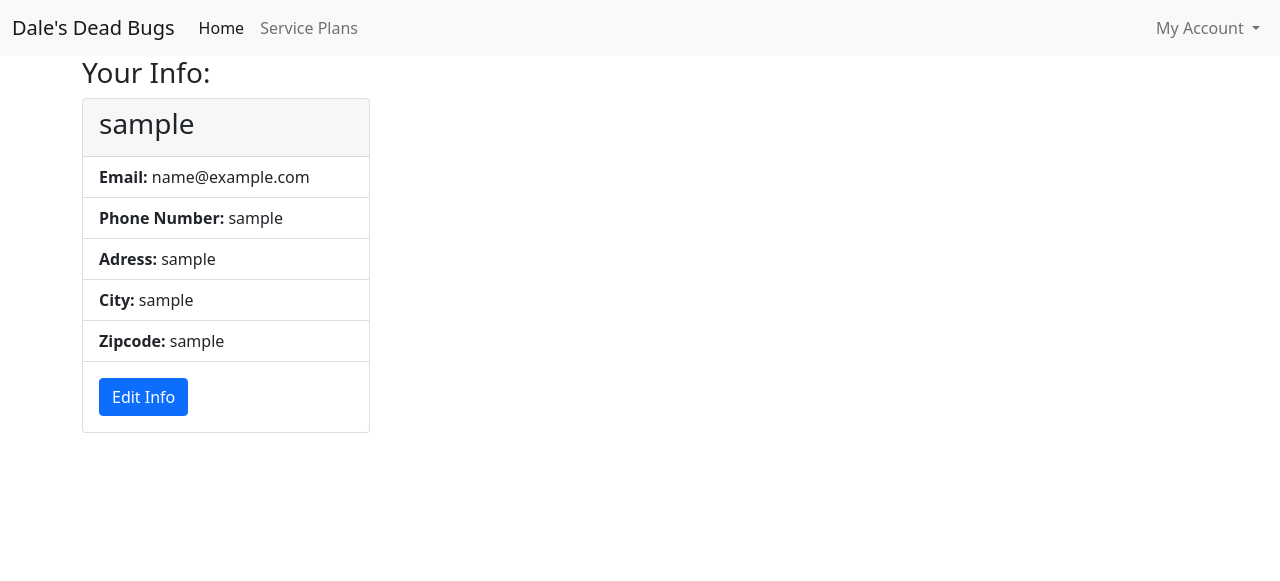
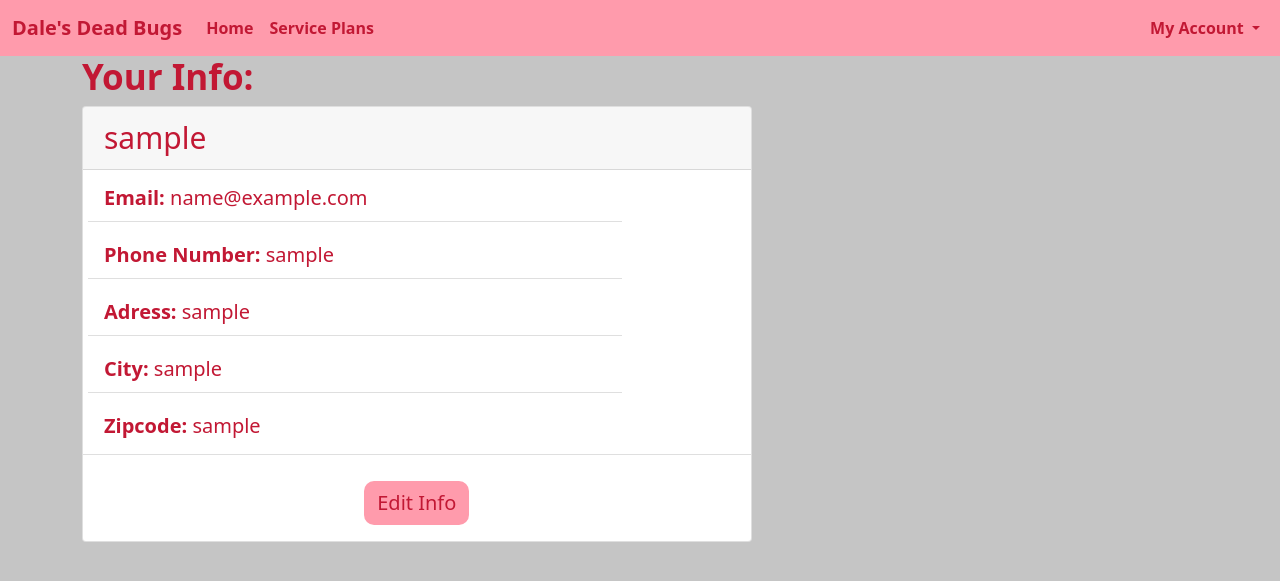
Before and after one commit to Rojasking700/DalesDeadBug, a Flask app: page /myinfo in a window 1280 px wide. Shown: the top 581 px of the page. Run offline with Flask 2, Linux system fonts and the light colour scheme; the visitor is signed in with stand-in values (Sample User, id 1); data comes from the database, SQL or seed files in the repository; some libraries are stand-ins or nearby versions.

Commit message:
styled website

```diff
--- a/app/static/css/main.css
+++ b/app/static/css/main.css
@@ -0,0 +1,73 @@
+.cstnav{
+    background-color: rgb(255, 155, 172);
+}
+
+.nav-link, .navbar-brand{
+    color: rgb(194, 24, 52) !important;
+    font-weight: 600;
+}
+
+.dropdown-menu{
+    background-color: rgb(255, 155, 172);
+    font-weight: 600;
+}
+
+.dropdown-item{
+    color: rgb(194, 24, 52) !important;
+}
+
+.main-body{
+    background-color: rgb(197, 197, 197);
+}
+
+.regwelcome{
+    color: rgb(194, 24, 52) !important;
+    font-weight: 900;
+    font-size: 35px;
+}
+
+.cstform{
+    display: flex;
+    flex-flow: column;
+    align-items: center;
+}
+
+.cstform fieldset{
+    font-size: 20px;
+    margin: 5px;
+    color: rgb(194, 24, 52) !important;
+    width: 80%;
+}
+
+.regbtn{
+    background-color: rgb(255, 155, 172);
+    color: rgb(194, 24, 52) !important;
+    font-size: 20px;
+    margin-top: 10px;
+    border-radius: 10px;
+}
+
+.regbtn:hover{
+    background-color: rgb(207, 123, 137);
+    color: rgb(167, 24, 48) !important;
+}
+
+.userName{
+    font-size: 30px;
+    margin: 5px;
+    color: rgb(194, 24, 52) !important;
+    width: 80%;
+}
+
+.userInfo{
+    font-size: 20px;
+    margin: 5px;
+    color: rgb(194, 24, 52) !important;
+    width: 80%;
+}
+
+.btnalign{
+    display: flex;
+    flex-flow: row;
+    justify-content: center;
+}
--- a/app/templates/base.html
+++ b/app/templates/base.html
@@ -11,7 +11,7 @@
 <link rel="stylesheet" href="../static/css/cart.css">
 <title>{{ title }}</title>
 </head>
-<body>
+<body class="main-body">
     {% include 'nav.html' %}
     <div class="container">
 
--- a/app/templates/myinfo.html
+++ b/app/templates/myinfo.html
@@ -1,22 +1,22 @@
 {% extends 'base.html' %}
 
 {% block content %}
-<h3>Your Info:</h3>
+<h3 class="regwelcome">Your Info:</h3>
 
-<div class="card" style="width: 18rem;">
+<div class="card" style="width: 60%;">
     <div class="card-header">
-      <h3>{{ current_user.username }}</h3>
+      <h3 class="userName">{{ current_user.username }}</h3>
     </div>
     <ul class="list-group list-group-flush">
-      <li class="list-group-item"><strong>Email: </strong>{{ current_user.email }}</li>
-      <li class="list-group-item"><strong>Phone Number: </strong>{{ current_user.phone }}</li>
-      <li class="list-group-item"><strong>Adress: </strong>{{ current_user.address }}</li>
-      <li class="list-group-item"><strong>City: </strong>{{ current_user.city }}</li>
-      <li class="list-group-item"><strong>Zipcode: </strong>{{ current_user.zipcode }}</li>
+      <li class="list-group-item userInfo"><strong>Email: </strong>{{ current_user.email }}</li>
+      <li class="list-group-item userInfo"><strong>Phone Number: </strong>{{ current_user.phone }}</li>
+      <li class="list-group-item userInfo"><strong>Adress: </strong>{{ current_user.address }}</li>
+      <li class="list-group-item userInfo"><strong>City: </strong>{{ current_user.city }}</li>
+      <li class="list-group-item userInfo"><strong>Zipcode: </strong>{{ current_user.zipcode }}</li>
     </ul>
-    <div class="card-body">
-        <a href="{{ url_for('myInfoUpdate', user_id=current_user.id) }}" class="btn btn-primary">Edit Info</a>
-      </div>
+    <div class="card-body btnalign">
+        <a href="{{ url_for('myInfoUpdate', user_id=current_user.id) }}" class="btn regbtn">Edit Info</a>
+    </div>
 </div>
 
 {% endblock content %}
--- a/app/templates/nav.html
+++ b/app/templates/nav.html
@@ -1,4 +1,4 @@
-<nav class="navbar navbar-expand-lg navbar-light bg-light">
+<nav class="navbar navbar-expand-lg navbar-light cstnav">
     <div class="container-fluid">
       <a class="navbar-brand" href="#">Dale's Dead Bugs</a>
       <button class="navbar-toggler" type="button" data-bs-toggle="collapse" data-bs-target="#navbarNavDropdown" aria-controls="navbarNavDropdown" aria-expanded="false" aria-label="Toggle navigation">
```
Also changed, not shown: app/static/css/cart.css (+49 -1 lines), app/templates/login.html (+4 -4 lines), app/templates/register.html (+4 -3 lines), app/templates/shoppingcart.html (+17 -6 lines).
